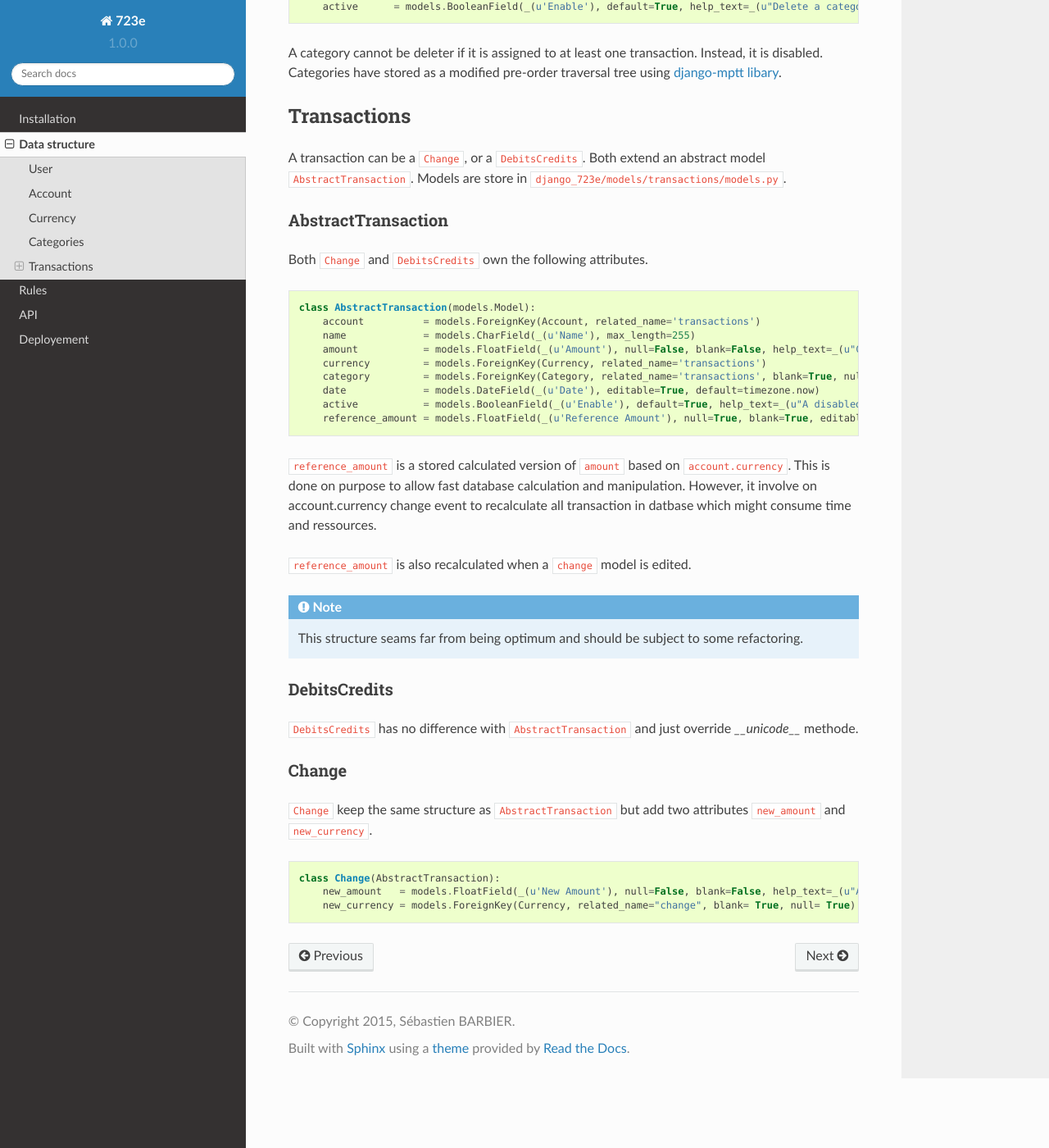
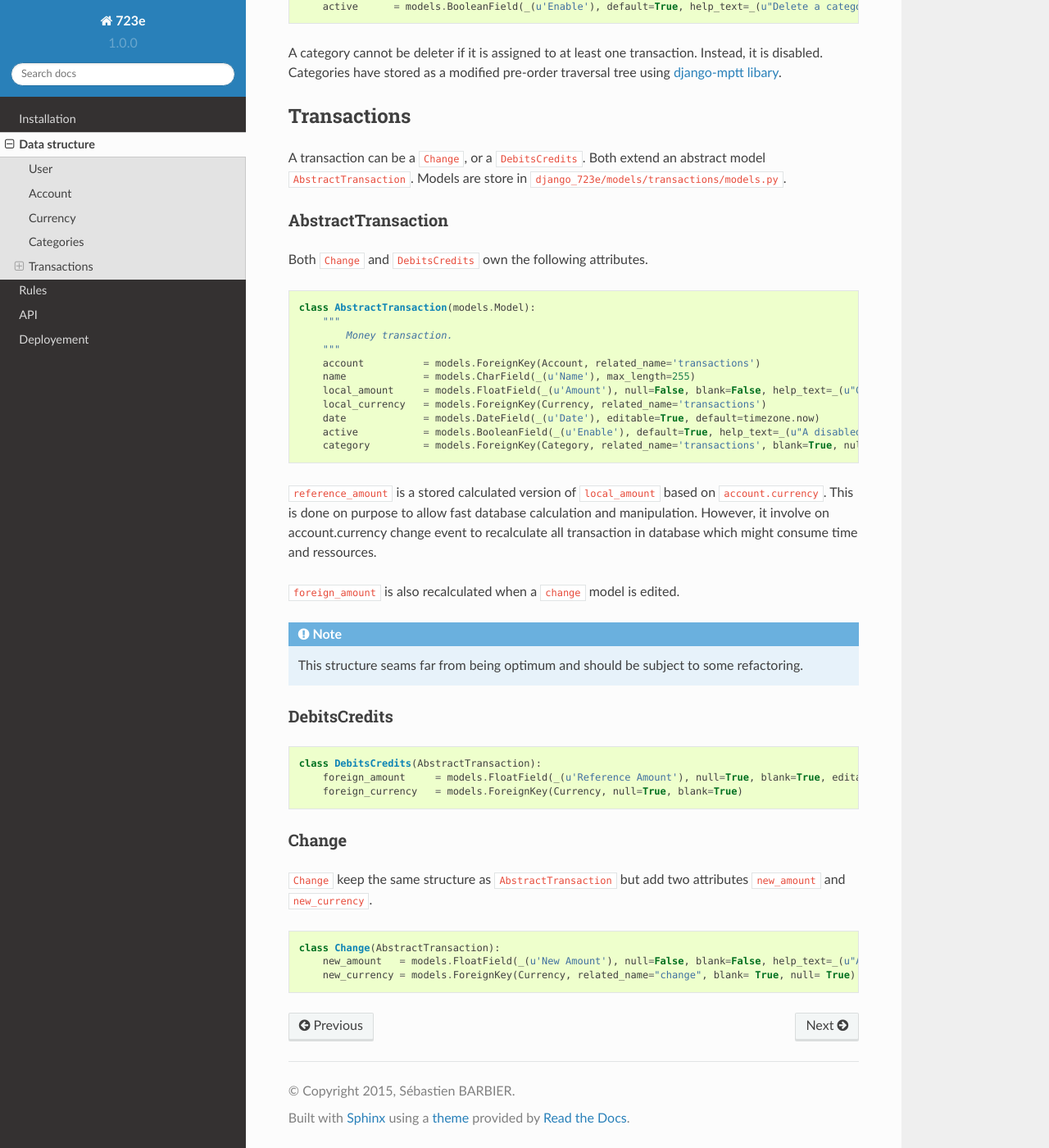
Before and after one commit to sebastienbarbier/seven23_server, a Sphinx documentation site: the page built from docs/models.rst, in a window 1280 px wide and 1400 px high, scrolled down 1237 px. Shown: the whole window at 82% size. Built offline with Sphinx 7.4.7 and the Read the Docs theme 2.0.0, drawn with Linux system fonts in a browser that asks for light colours.

Commit message:
Update documentation with new models

```diff
--- a/docs/models.rst
+++ b/docs/models.rst
@@ -74,18 +74,20 @@ Both ``Change`` and ``DebitsCredits`` own the following attributes.
 .. code-block:: python
 
 	class AbstractTransaction(models.Model):
+	    """
+	        Money transaction.
+	    """
 	    account          = models.ForeignKey(Account, related_name='transactions')
 	    name             = models.CharField(_(u'Name'), max_length=255)
-	    amount           = models.FloatField(_(u'Amount'), null=False, blank=False, help_text=_(u"Credit and debit are represented by positive and negative value."))
-	    currency         = models.ForeignKey(Currency, related_name='transactions')
-	    category         = models.ForeignKey(Category, related_name='transactions', blank=True, null=True)
+	    local_amount     = models.FloatField(_(u'Amount'), null=False, blank=False, help_text=_(u"Credit and debit are represented by positive and negative value."))
+	    local_currency   = models.ForeignKey(Currency, related_name='transactions')
 	    date             = models.DateField(_(u'Date'), editable=True, default=timezone.now)
 	    active           = models.BooleanField(_(u'Enable'), default=True, help_text=_(u"A disabled transaction will be save as a draft and not use in any report."))
-	    reference_amount = models.FloatField(_(u'Reference Amount'), null=True, blank=True, editable=False, help_text=_(u"Value based on account curency."))
+	    category         = models.ForeignKey(Category, related_name='transactions', blank=True, null=True)
 
-``reference_amount`` is a stored calculated version of ``amount`` based on ``account.currency``. This is done on purpose to allow fast database calculation and manipulation. However, it involve on account.currency change event to recalculate all transaction in datbase which might consume time and ressources.
+``reference_amount`` is a stored calculated version of ``local_amount`` based on ``account.currency``. This is done on purpose to allow fast database calculation and manipulation. However, it involve on account.currency change event to recalculate all transaction in database which might consume time and ressources.
 
-``reference_amount`` is also recalculated when a ``change`` model is edited.
+``foreign_amount`` is also recalculated when a ``change`` model is edited.
 
 .. note::
 
@@ -94,7 +96,11 @@ Both ``Change`` and ``DebitsCredits`` own the following attributes.
 DebitsCredits
 -------------
 
-``DebitsCredits`` has no difference with ``AbstractTransaction`` and just override *__unicode__* methode.
+.. code-block:: python
+
+	class DebitsCredits(AbstractTransaction):
+	    foreign_amount     = models.FloatField(_(u'Reference Amount'), null=True, blank=True, editable=False, help_text=_(u"Value based on account curency."))
+	    foreign_currency   = models.ForeignKey(Currency, null=True, blank=True)
 
 Change
 ------
```
